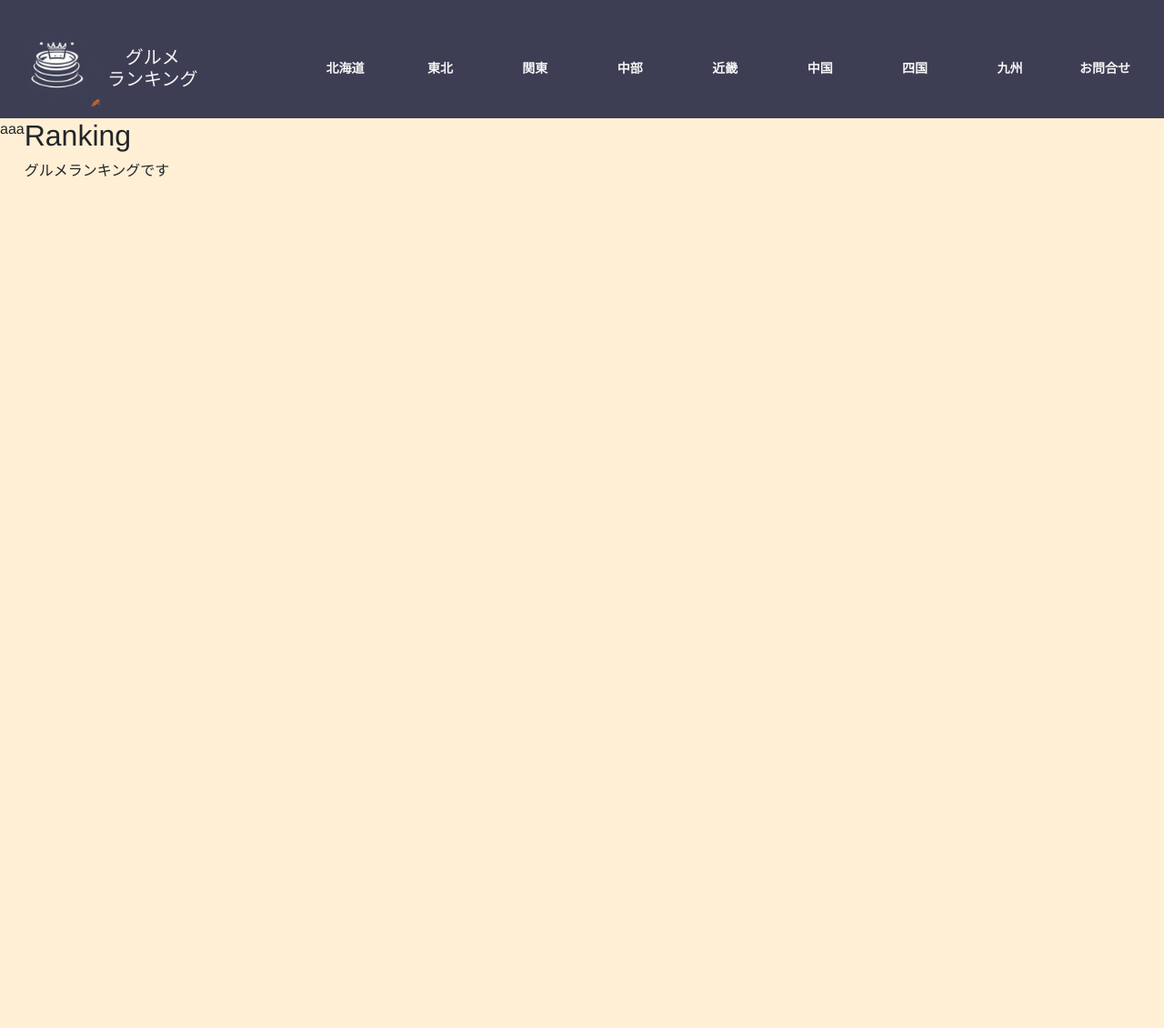
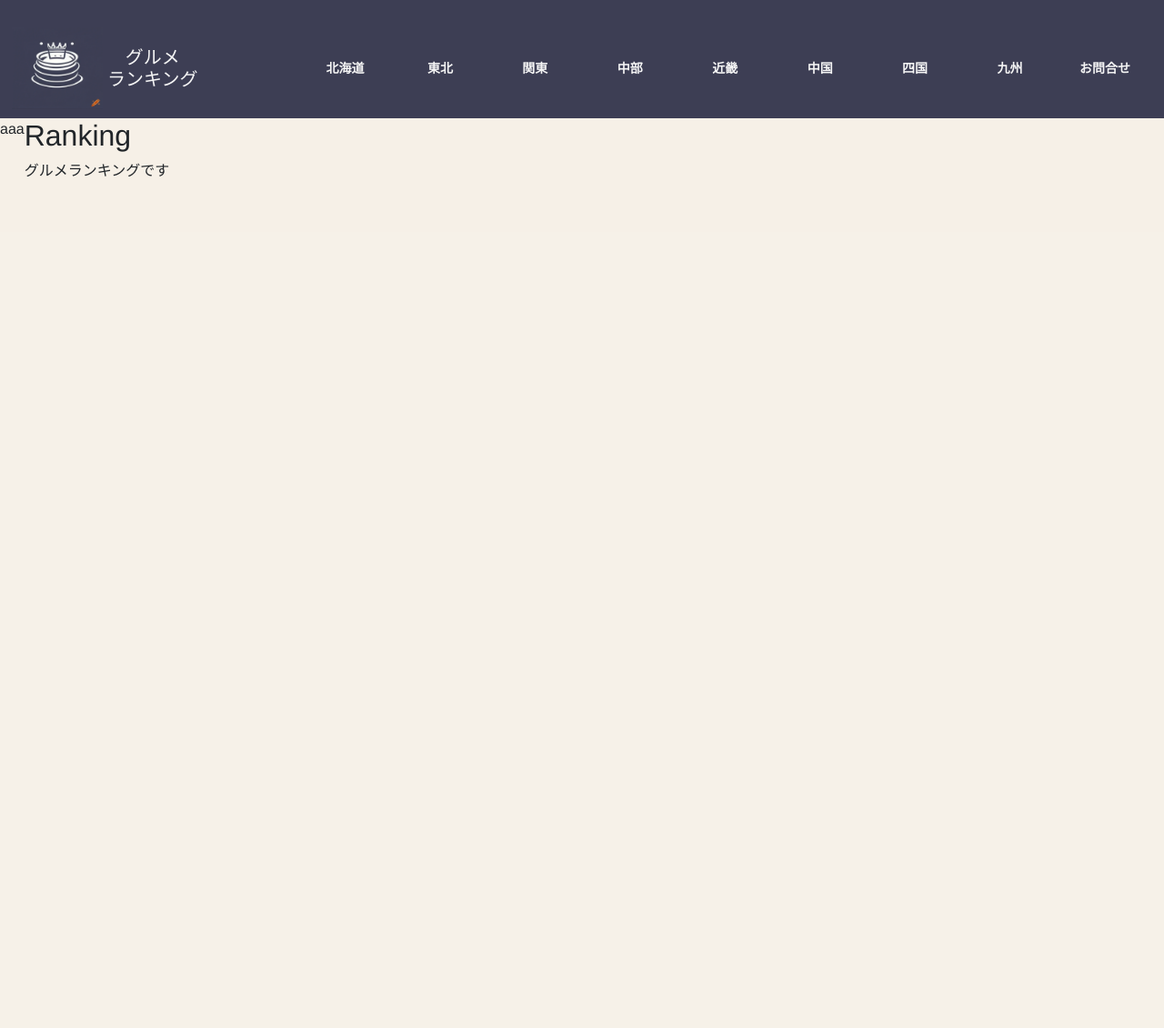
Before and after one commit to majishan-dev/foodRanking_web, a Django app: page /home/ in a window 1280 px wide. Shown: the whole page at 91% size. Run offline with Django 5.2, Linux system fonts and the light colour scheme.

Commit message:
スタイル変更

```diff
--- a/ranking/static/styles/base.css
+++ b/ranking/static/styles/base.css
@@ -2,11 +2,7 @@ div#main{
   	display: flex;
 	width: 100%;
 	height: 1000px;
-<<<<<<< HEAD
 	background-color: #f2f2f2a7;
-=======
-	background-color: white;
->>>>>>> 6b279e2 (スタイルの修正)
 }
 
 /* div#bar{
```
